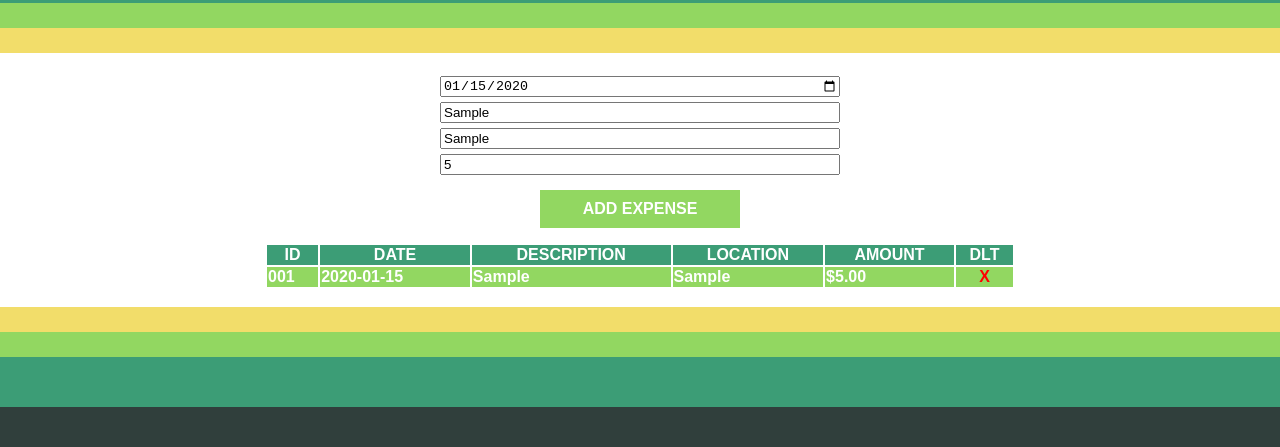
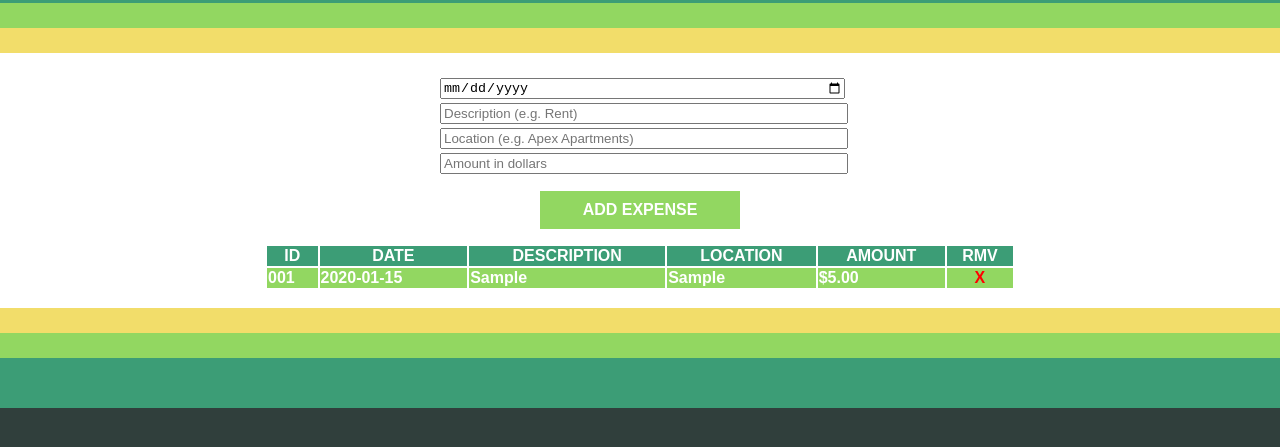
Before and after one commit to MatthewPetroff/expense-tracker, a plain HTML site: page index.html in a window 1280 px wide. Both pictures are taken after typing "2020-01-15", "Sample", "Sample", "5" into the empty fields and a click on the button "ADD EXPENSE". Shown: the part 97-544 px from the top of the page. Drawn offline with Linux system fonts and the light colour scheme.

Commit message:
Finish Styling and Functionality

```diff
--- a/index.html
+++ b/index.html
@@ -15,25 +15,14 @@
   	  <br>
       <div class='input'>
         <input type="date" id="date"/>
+        <input type="text" id="desc" placeholder="Description (e.g. Rent)"/>
+        <input type="text" id="location" placeholder="Location (e.g. Apex Apartments)"/>
+        <input type="number" id="amount" placeholder="Amount in dollars"/>
       </div>
-      <div class='input'>
-        <input type="text" id="desc" placeholder="Description (e.g. Rent)"/>
-      </div>
-      <div class='input'>
-        <input type="text" id="location" placeholder="Location (e.g. Apex Apartments)"/>
-      </div>
-      <div class='input'>
-        <input type="number" id="amount" placeholder="Amount in dollars" />
-      </div>
-      <div class='input'>
+      <div class='add'>
         <button id='add'><strong>ADD EXPENSE</strong></button>
       </div>
   	  <table id='expense-table'>
-  	  	<thead>
-  	  	  <tr>
-  	  	  	<th>ID</th><th>DATE</th><th>DESCRIPTION</th><th>LOCATION</th><th>AMOUNT</th><th>DLT</th>
-  	  	  </tr>
-  	  	</thead>
   	  	<tbody id='data'></tbody>
   	  </table>
       <br>
--- a/script.js
+++ b/script.js
@@ -13,51 +13,73 @@ function createID(idNum) {
 	}
 }
 
+function createCell(id) {
+	const userInput = document.getElementById(id).value;
+    let cell = document.createElement('td');
+    cell.innerHTML = userInput;
+    return cell;
+}
+
+function createTableHead() {
+	let thead = document.createElement('thead');
+	let tr = document.createElement('tr');
+	let labels = ['ID', 'DATE', 'DESCRIPTION', 'LOCATION', 'AMOUNT', 'RMV']
+	for (let i = 0;  i < labels.length; i++ ) {
+		let td = document.createElement('td')
+		td.innerHTML = labels[i];
+		tr.appendChild(td);
+	}
+	thead.appendChild(tr);
+	document.getElementById('expense-table').appendChild(thead);
+}
+
 function deleteExpense(id) {
 	const table = document.getElementById('data');
 	const expense = document.getElementById(id);
 	table.removeChild(expense);
 }
 
+function clearInputs() {
+	document.getElementById('date').value = '';
+	document.getElementById('desc').value = '';
+	document.getElementById('location').value = '';
+	document.getElementById('amount').value = '';
+}
 document.getElementById('add').addEventListener('click', function(e) {
+    const date = createCell('date');
+    if (date.innerHTML === '') {return;}
+
+    const desc = createCell('desc');
+    if (desc.innerHTML === '') {return;}
+
+    const location = createCell('location');
+    if (location.innerHTML === '') {return;}
+
+    const amount = createCell('amount');
+    if (amount.innerHTML === '') {return;}
+    amount.innerHTML = `$${Number(amount.innerHTML).toFixed(2)}`;
+
+    const deleteButton = document.createElement('button');
+	deleteButton.className = 'delete';
+	deleteButton.addEventListener('click', function(e) {deleteExpense(expenseID);})
+	deleteButton.innerHTML = '<strong>X</strong>';
+
 	const expenseID = createID(id);
+	if (expenseID === '001') {createTableHead();}
 
 	let tr = document.createElement('tr');
     tr.id = expenseID;
 
     const rowID = document.createElement('td');
     rowID.innerHTML = expenseID;
-    tr.appendChild(rowID);
 
-	const date = document.getElementById('date').value;
-	if (date === '') {return;}
-    let rowDate = document.createElement('td');
-    rowDate.innerHTML = date;
-    tr.appendChild(rowDate);
+	tr.appendChild(rowID);
+	tr.appendChild(date);
+	tr.appendChild(desc);
+	tr.appendChild(location);
+	tr.appendChild(amount);
+	tr.appendChild(deleteButton);
+    document.getElementById('data').appendChild(tr);
 
-	const desc = document.getElementById('desc').value;
-	if (desc === '') {return;}
-    let rowDesc = document.createElement('td');
-    rowDesc.innerHTML = desc;
-    tr.appendChild(rowDesc);
-
-    const location = document.getElementById('location').value;
-	if (location === '') {return;}
-    let rowLocation = document.createElement('td');
-    rowLocation.innerHTML = location;
-    tr.appendChild(rowLocation);
-
-	const amount = document.getElementById('amount').value;
-    if (amount === 0) {return;}
-    let rowAmount = document.createElement('td');
-    rowAmount.innerHTML = `$${Number(amount).toFixed(2)}`;
-    tr.appendChild(rowAmount);
-
-    const deleteButton = document.createElement('button');
-	deleteButton.className = 'delete';
-	deleteButton.addEventListener('click', function(e) {deleteExpense(expenseID);})
-	deleteButton.innerHTML = '<strong>X</strong>';
-	tr.appendChild(deleteButton);
-
-    document.getElementById('data').appendChild(tr);
+    clearInputs();
 });
--- a/style.css
+++ b/style.css
@@ -25,6 +25,7 @@ table {
 
 thead {
 	background: #3C9D76;
+	text-align: center;
 }
 
 tbody {
@@ -33,10 +34,10 @@ tbody {
 
 input {
 	width: 100%;
+	margin: 2px 0px;
 }
 
 button {
-	border: none;
 	text-align: center;
 	font-size: 16px;
 	background-color: #92D761;
@@ -63,17 +64,24 @@ button {
 }
 
 .input {
+	margin: 5px auto;
+	width: 400px;
+}
+
+.delete {
+	border: none;
+    color: red;
+    width: 100%;
+}
+
+.add {
 	display: flex;
 	margin: 5px auto;
 	width: 400px;
 }
 
-.delete {
-    color: red;
-    width: 100%;
-}
-
 #add {
+	border: #303F3C;
 	color: white;
 	width: 50%;
     padding: 10px 5px;
```
